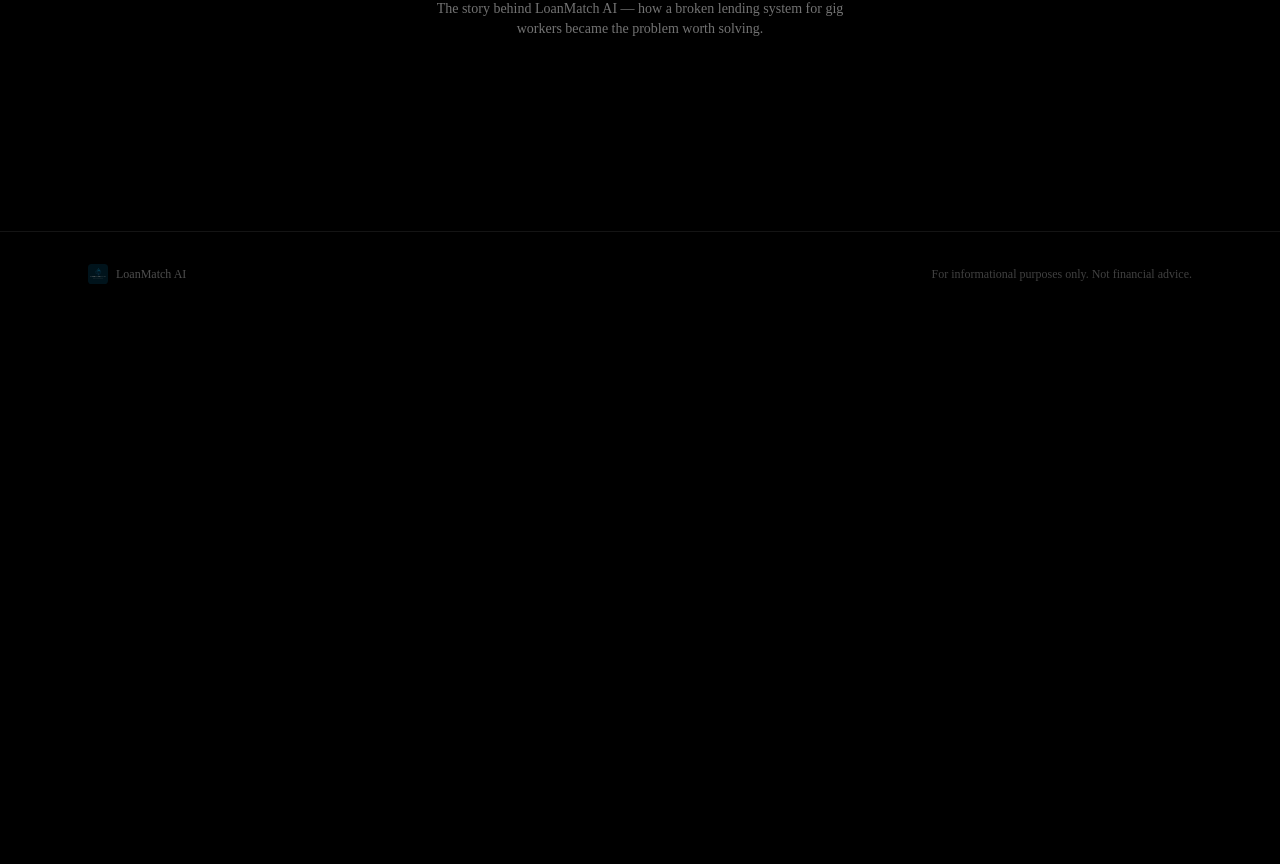
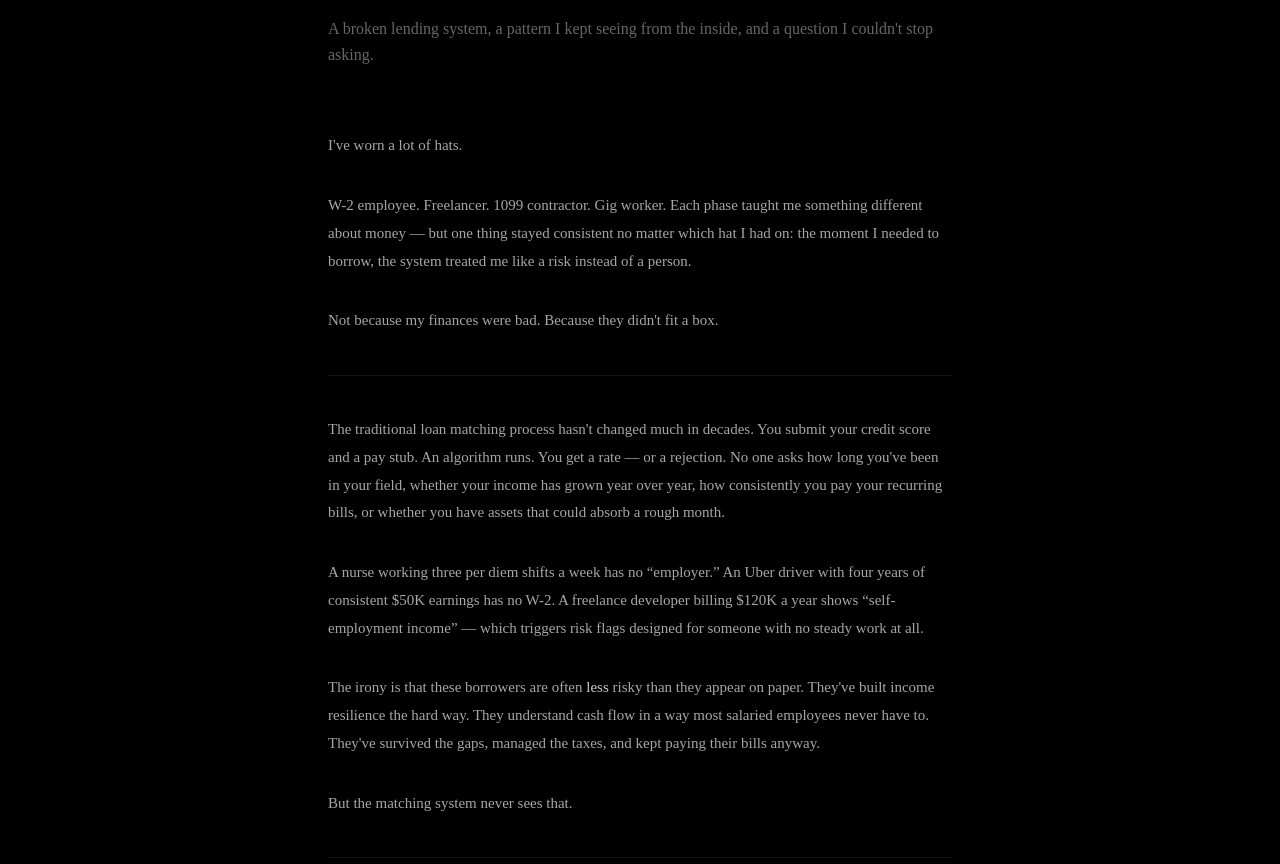
Before and after one commit to ahmadavar/loan-matching-ai, a Next.js app in the folder frontend-next/: page /story in a window 1280 px wide. Shown: the part 233-1097 px from the top of the page. Before the commit the page ends 800 px from the top, so only its background shows below. Built offline with nearby package versions, Linux system fonts and the light colour scheme.

Commit message:
Add story page with founder narrative

```diff
--- a/frontend-next/app/story/page.tsx
+++ b/frontend-next/app/story/page.tsx
@@ -1,11 +1,116 @@
 export default function StoryPage() {
   return (
-    <div className="max-w-3xl mx-auto px-6 py-24 text-center">
-      <div className="text-xs text-white/30 uppercase tracking-widest mb-4">The story</div>
-      <h1 className="text-3xl font-bold mb-3">Why We Built This</h1>
-      <p className="text-white/45 text-sm max-w-md mx-auto">
-        The story behind LoanMatch AI — how a broken lending system for gig workers became the problem worth solving.
-      </p>
+    <div className="max-w-2xl mx-auto px-6 py-24">
+
+      {/* Header */}
+      <div className="mb-16">
+        <div className="text-xs text-white/30 uppercase tracking-widest mb-4">The story</div>
+        <h1 className="text-4xl font-bold tracking-tight leading-[1.15] mb-6">
+          Why I Built This
+        </h1>
+        <p className="text-white/40 text-base leading-relaxed">
+          A broken lending system, a pattern I kept seeing from the inside, and a question I couldn&apos;t stop asking.
+        </p>
+      </div>
+
+      {/* Body */}
+      <div className="prose-story space-y-8 text-[15px] leading-[1.85] text-white/65 font-light">
+
+        <p>
+          I&apos;ve worn a lot of hats.
+        </p>
+
+        <p>
+          W-2 employee. Freelancer. 1099 contractor. Gig worker. Each phase taught me something
+          different about money — but one thing stayed consistent no matter which hat I had on:
+          the moment I needed to borrow, the system treated me like a risk instead of a person.
+        </p>
+
+        <p>
+          Not because my finances were bad. Because they didn&apos;t fit a box.
+        </p>
+
+        <hr className="border-white/8 my-10" />
+
+        <p>
+          The traditional loan matching process hasn&apos;t changed much in decades. You submit
+          your credit score and a pay stub. An algorithm runs. You get a rate — or a rejection.
+          No one asks how long you&apos;ve been in your field, whether your income has grown year
+          over year, how consistently you pay your recurring bills, or whether you have assets
+          that could absorb a rough month.
+        </p>
+
+        <p>
+          A nurse working three per diem shifts a week has no &ldquo;employer.&rdquo; An Uber
+          driver with four years of consistent $50K earnings has no W-2. A freelance developer
+          billing $120K a year shows &ldquo;self-employment income&rdquo; — which triggers risk
+          flags designed for someone with no steady work at all.
+        </p>
+
+        <p>
+          The irony is that these borrowers are often <em className="text-white/80 not-italic font-normal">less</em> risky
+          than they appear on paper. They&apos;ve built income resilience the hard way. They
+          understand cash flow in a way most salaried employees never have to. They&apos;ve
+          survived the gaps, managed the taxes, and kept paying their bills anyway.
+        </p>
+
+        <p>
+          But the matching system never sees that.
+        </p>
+
+        <hr className="border-white/8 my-10" />
+
+        <p>
+          What frustrated me most wasn&apos;t rejection — it was the randomness of it. Two people
+          with nearly identical financial health could walk away with rates that differed by three
+          or four percentage points, simply because one had a traditional employment setup and the
+          other didn&apos;t. Over a five-year loan, that&apos;s thousands of dollars. Not because
+          of actual risk. Because of surface-level pattern matching.
+        </p>
+
+        <p>
+          Banks aren&apos;t villains in this story. They&apos;re optimizing for what they can
+          measure quickly. The problem is that &ldquo;quick to measure&rdquo; and &ldquo;actually
+          predictive&rdquo; are not the same thing — and the gap between them is paid for entirely
+          by the borrower.
+        </p>
+
+        <hr className="border-white/8 my-10" />
+
+        <p>
+          I built LoanMatch AI because I wanted to see what matching looked like when you took
+          the full picture seriously.
+        </p>
+
+        <p>
+          Not just credit score and salary — but income stability, employment type,
+          debt-to-income ratio, assets, loan purpose, and the consistency of financial behavior
+          over time. Six dimensions instead of two. Context instead of categories.
+        </p>
+
+        <p>
+          The goal isn&apos;t to approve everyone. It&apos;s to make sure the people who{" "}
+          <em className="text-white/80 not-italic font-normal">should</em> be approved aren&apos;t
+          being turned away because the system wasn&apos;t built with them in mind — and that the
+          ones who are approved aren&apos;t paying a penalty for the way they earn.
+        </p>
+
+        <p>
+          A fairer match is better for borrowers. But it&apos;s also better for lenders — lower
+          default risk, longer customer relationships, more stable returns. The current system
+          leaves money on the table for everyone.
+        </p>
+
+        <p>
+          This is my attempt to fix a small part of that.
+        </p>
+
+        {/* Signature */}
+        <div className="pt-8 border-t border-white/8">
+          <p className="text-white/40 text-sm">— Ahmad</p>
+        </div>
+
+      </div>
     </div>
   );
 }
```
